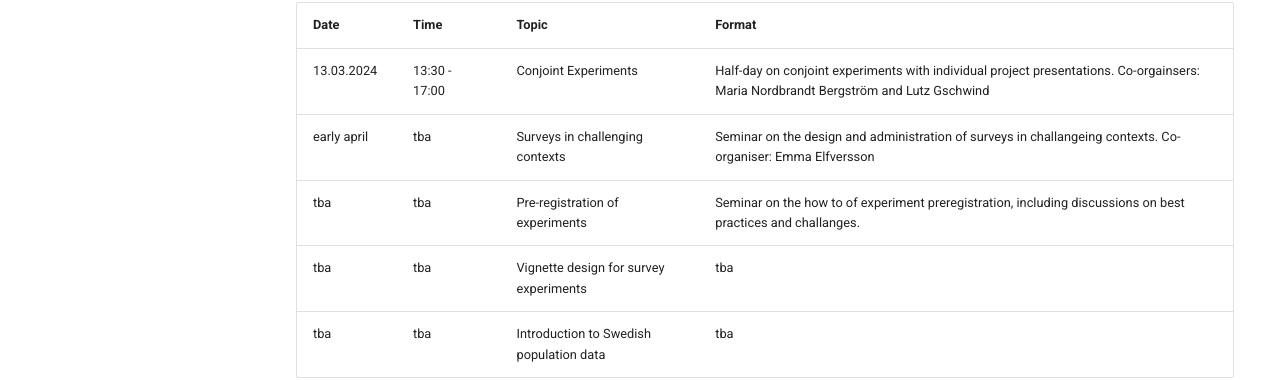
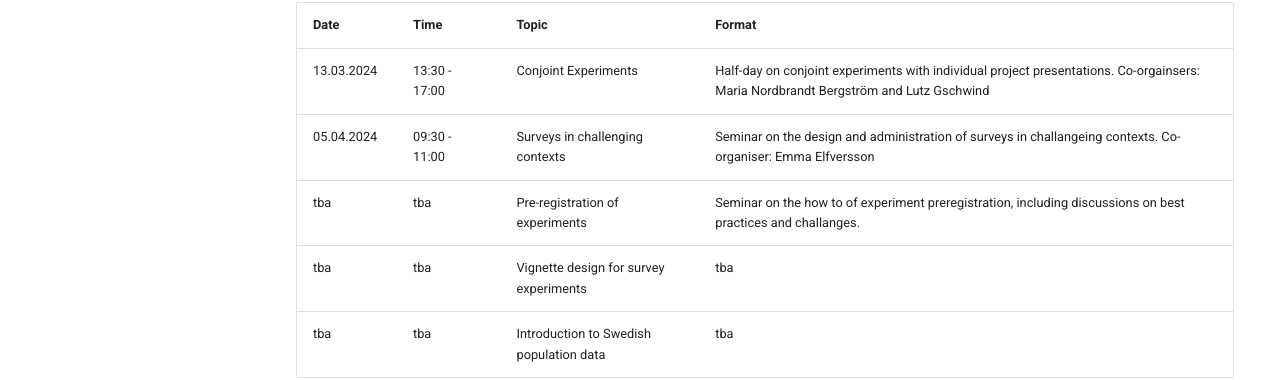
Before and after one commit to sophiemainz/polmethods-website, an MkDocs documentation site: the page built from docs/index.md, in a window 1280 px wide and 1367 px high. Shown: the part 329-709 px from the top of the window. Built offline with MkDocs 1.6.1 and Material for MkDocs 9.7.7, drawn with Linux system fonts in a browser that asks for light colours.

Commit message:
date challanging contexts

```diff
--- a/docs/index.md
+++ b/docs/index.md
@@ -7,7 +7,7 @@ Seminar Series on Methods in Political Science, Department of Government, Uppsal
 | Date       | Time       | Topic        | Format                                  |
 |------------|------------|------------|--------------------------------------|
 | 13.03.2024 | 13:30 - 17:00 | Conjoint Experiments | Half-day on conjoint experiments with individual project presentations. Co-orgainsers: Maria Nordbrandt Bergström and Lutz Gschwind |
-| early april | tba | Surveys in challenging contexts | Seminar on the design and administration of surveys in challangeing contexts. Co-organiser: Emma Elfversson|
+| 05.04.2024 | 09:30 - 11:00 | Surveys in challenging contexts | Seminar on the design and administration of surveys in challangeing contexts. Co-organiser: Emma Elfversson|
 | tba | tba| Pre-registration of experiments | Seminar on the how to of experiment preregistration, including discussions on best practices and challanges. |
 | tba | tba | Vignette design for survey experiments | tba    |
 | tba | tba | Introduction to Swedish population data | tba    |
```
